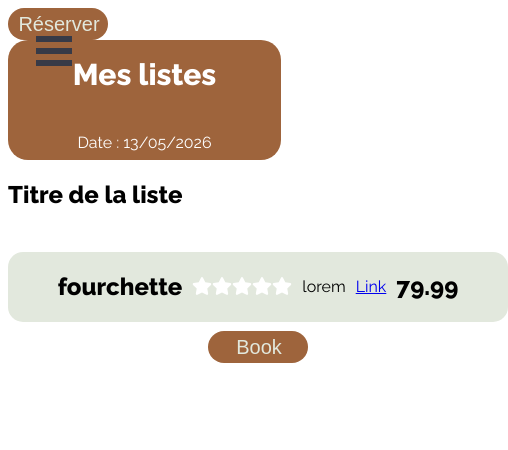
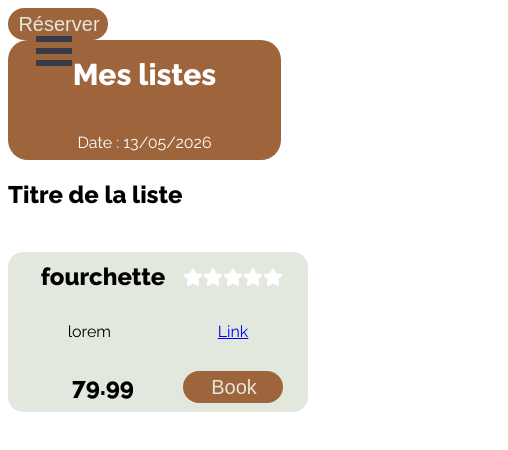
Before and after one commit to Simplon-Niort-2026/wishmegift-frontend-spikedblisters, a React (Vite) app: page / in a window 390 px wide. Shown: the top 450 px of the page, 508 px wide, since content can reach past the window. Built offline with nearby package versions, Linux system fonts and the light colour scheme.

Commit message:
feat: gift card mobile

```diff
--- a/src/components/GiftCard/GiftCard.css
+++ b/src/components/GiftCard/GiftCard.css
@@ -1,9 +1,9 @@
 .giftCard {
-    width: 480px;
+    width: 280px;
     display: flex;
     flex-wrap: wrap;
     display: flex;
-    height: 70px;
+    height: 160px;
     padding: 0px 10px;
     justify-content: center;
     align-items: center;
@@ -11,3 +11,13 @@
     border-radius: 15px;
     background: #E2E8DD;
 }
+
+.giftCard h2,
+.giftCard p {
+    width: 50%;
+    margin: 5px 0
+}
+
+.giftCard h2{
+    text-align: center;
+}
```
